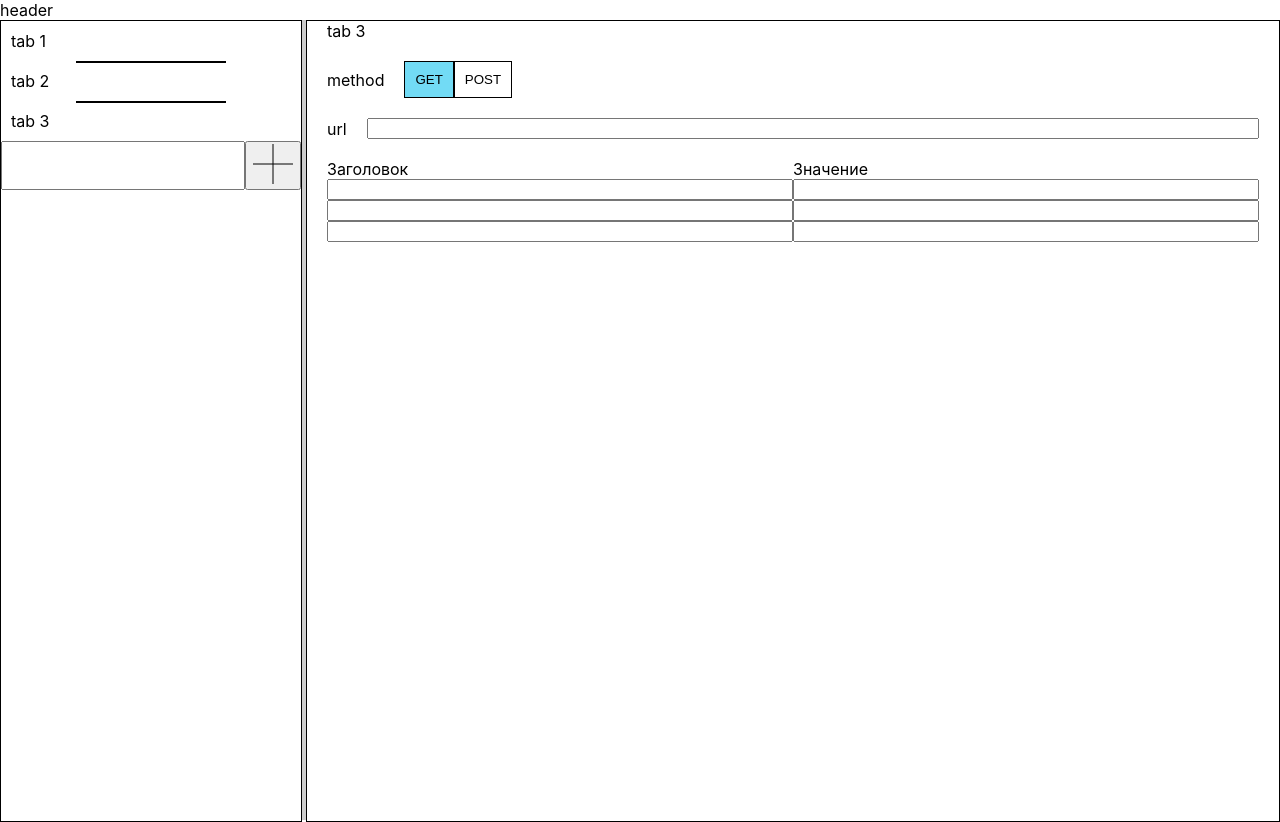
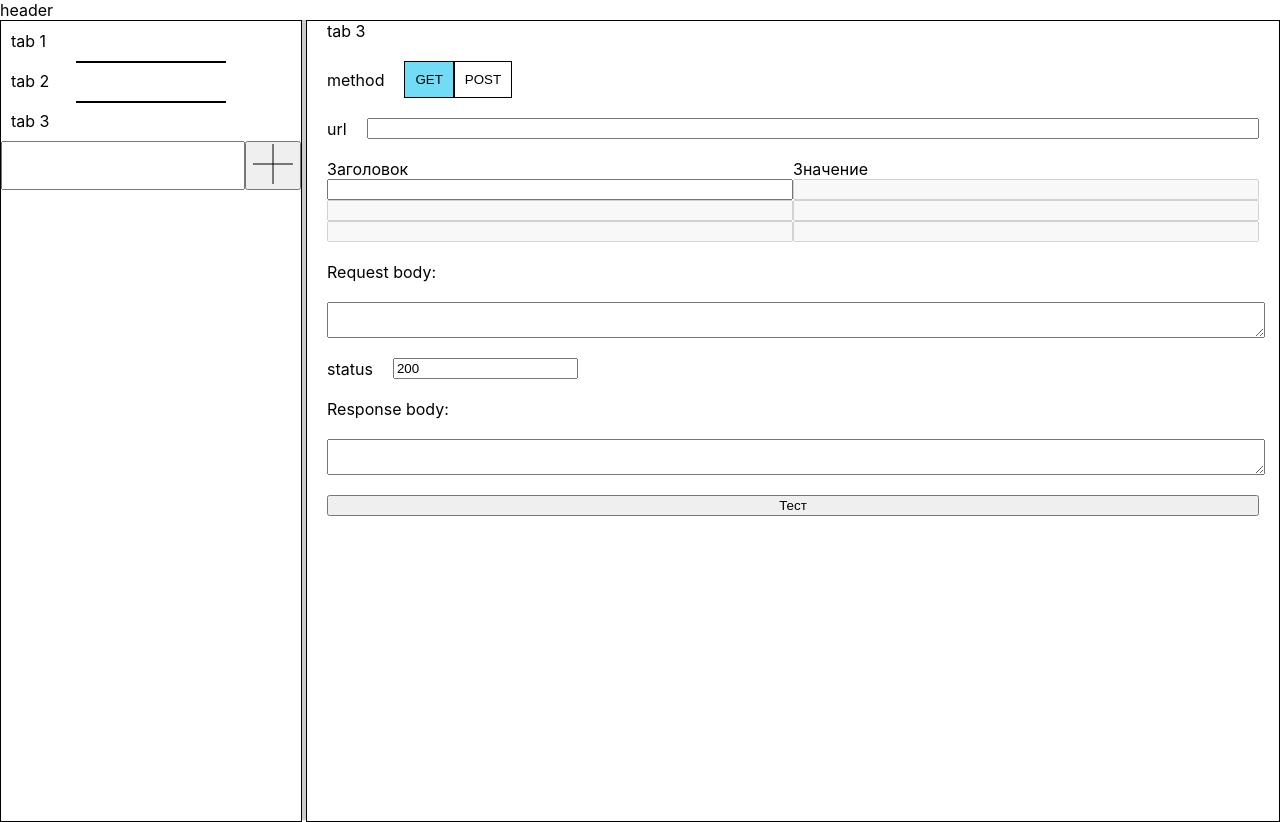
Before and after one commit to Rioskill/api-tester, a React (Vite) app in the folder client/: page / in a window 1280 px wide. Built offline with nearby package versions, Linux system fonts and the light colour scheme.

Commit message:
sending requests now

```diff
--- a/client/src/App.scss
+++ b/client/src/App.scss
@@ -35,6 +35,11 @@
 
 .text-input {
   width: 100%;
+}
+
+.textarea-input {
+  width: 100%;
+  resize: vertical;
 }
 
 .labeled {
--- a/client/src/components/Editor.tsx
+++ b/client/src/components/Editor.tsx
@@ -1,13 +1,18 @@
 import { observer } from "mobx-react-lite";
 import { HTTPMethod, store } from "../stores/AppStore";
+import { useState } from "react";
 
 import { Labeled } from "./forms/Labeled";
-import { TextInput } from "./forms/TextInput";
+import { Button } from "./forms/Button";
+import { TextInput, TextArea, NumberInput } from "./forms/TextInput";
 import { MethodSelector } from "./forms/MethodSelector";
 import { EditableTable } from "./forms/EditableTable";
+import { request_manager } from "../requestManager";
 
 const Editor = observer(() => {
     const methods: HTTPMethod[] = ['GET', 'POST'];
+
+    // const [text, setText] = useState('');
 
     return (
         <div className="editor">
@@ -29,6 +34,18 @@ const Editor = observer(() => {
                            keyName="Заголовок"
                            valueName="Значение"
             />
+
+            <label>Request body:</label>
+            <TextArea value={store.currentTab.requestBody} onChange={(body) => store.currentTab.setRequestBody(body)}/>
+
+            <Labeled label="status">
+                <NumberInput value={store.currentTab.responseStatus} onChange={(status) => store.currentTab.setResponseStatus(status)}/>
+            </Labeled>
+
+            <label>Response body:</label>
+            <TextArea value={store.currentTab.responseBody} onChange={(body) => store.currentTab.setResponseBody(body)}/>
+
+            <Button value="Тест" onClick={()=>request_manager.makeRequest(store.currentTab)}/>
         </div>
     )
 });
--- /dev/null
+++ b/client/src/components/forms/Button.tsx
@@ -0,0 +1,12 @@
+import { observer } from "mobx-react-lite";
+
+interface ButtonProps {
+    value: string
+    onClick: ()=>void
+}
+
+export const Button = observer(({value, onClick}: ButtonProps) => {
+    return (
+        <button onClick={()=>onClick()}>{value}</button>
+    )
+});
--- a/client/src/components/forms/EditableTable.tsx
+++ b/client/src/components/forms/EditableTable.tsx
@@ -22,8 +22,6 @@ export const EditableTable = observer(({paramTable, keyName='Key', valueName='Va
 
     const range = (i: number) => [...Array(i).keys()]
 
-    console.log(paramTable.params);
-
     return (
         <div className="params-table">
             <span>{keyName}</span>
@@ -39,8 +37,8 @@ export const EditableTable = observer(({paramTable, keyName='Key', valueName='Va
             {
                 range(paramTable.emptyRowsCnt).map((i) =>
                 <Fragment key={i}>
-                    <input value='' onChange={changeKey(paramTable.lastId)}/>
-                    <input value='' onChange={changeValue(paramTable.lastId)}/>
+                    <input value='' disabled={i !== 0} onChange={changeKey(paramTable.lastId)}/>
+                    <input value='' disabled={i !== 0 || !paramTable.valueIsEditable(paramTable.lastId)} onChange={changeValue(paramTable.lastId)}/>
                 </Fragment>)
             }
         </div>
--- a/client/src/components/forms/TextInput.tsx
+++ b/client/src/components/forms/TextInput.tsx
@@ -5,6 +5,11 @@ interface TextInputProps {
     value: string,
     onChange: (value: string)=>void
 };
+
+interface NumberInputProps {
+    value: number,
+    onChange: (value: number)=>void
+}
 
 export const TextInput = observer(({value, onChange}: TextInputProps) => {
     const handleChange = (e: ChangeEvent<HTMLInputElement>) => {
@@ -15,3 +20,29 @@ export const TextInput = observer(({value, onChange}: TextInputProps) => {
         <input type="text" className="text-input" value={value} onChange={handleChange}/>
     )
 });
+
+export const TextArea = observer(({value, onChange}: TextInputProps) => {
+    const handleChange = (e: ChangeEvent<HTMLTextAreaElement>) => {
+        onChange(e.target.value);
+    };
+
+    return (
+        <textarea value={value} className="textarea-input" onChange={handleChange}/>
+    )
+});
+
+export const NumberInput = observer(({value, onChange}: NumberInputProps) => {
+    const handleChange = (e: ChangeEvent<HTMLInputElement>) => {
+        const new_value = e.target.value;
+
+        if (new_value === '') {
+            onChange(0);
+        } else {
+            onChange(parseInt(new_value));
+        }
+    }
+
+    return (
+        <input type="number" className="number-input" value={value} onChange={handleChange}/>
+    )
+})
--- /dev/null
+++ b/client/src/requestManager.ts
@@ -0,0 +1,72 @@
+import { HTTPMethod, Tab } from "./stores/AppStore"
+import { Param } from "./stores/ParamTable"
+
+interface Request {
+    params: Param[],
+    body?: string
+}
+
+interface Response {
+    status: number,
+    body?: string
+}
+
+interface Test {
+    name: string,
+    method: HTTPMethod
+    url: string
+
+    request: Request
+    response: Response
+}
+
+export const makeTestFromTab = (tab: Tab) => {
+    return {
+        name: tab.name,
+        method: tab.method,
+        url: tab.url,
+
+        request: {
+            params: tab.requestParams,
+            body: tab.requestBody
+        },
+
+        response: {
+            status: tab.responseStatus,
+            body: tab.responseBody
+        }
+    }
+}
+
+export class RequestManager {
+    server_url: string
+
+    constructor(server_url: string) {
+        this.server_url = server_url;
+    }
+
+    makeRequest(test: Tab | Test) {
+        const makeTest = (test: Tab | Test) => {
+            if (test instanceof Tab) {
+                return makeTestFromTab(test);
+            }
+
+            return test;
+        }
+
+        const promise = fetch(this.server_url + '/api', {
+            method: 'POST',
+            headers: {
+                'Accept': 'application/json',
+                'Content-Type': 'application/json'
+            },
+            body: JSON.stringify(makeTest(test))
+        })
+
+        promise.then(response => {
+            response.json().then(json => console.log(json))
+        })
+    }
+}
+
+export const request_manager = new RequestManager('');
--- a/client/src/stores/AppStore.ts
+++ b/client/src/stores/AppStore.ts
@@ -16,20 +16,31 @@ export class Tab {
     method: HTTPMethod = 'GET'
 
     requestParams: ParamTable
+    requestBody: string = ''
+
+    responseStatus: number = 200;
+    responseBody: string = '';
 
     constructor(props?: TabParams) {
         this.name = props?.name || '';
         this.url = props?.url || '';
         this.method = props?.method || 'GET';
         this.requestParams = new ParamTable();
+        this.requestBody = '';
 
         makeObservable(this, {
             name: observable,
             url: observable,
             method: observable,
             requestParams: observable,
+            requestBody: observable,
+            responseStatus: observable,
+            responseBody: observable,
             setUrl: action,
             setMethod: action,
+            setRequestBody: action,
+            setResponseStatus: action,
+            setResponseBody: action
         })
     }
 
@@ -39,6 +50,18 @@ export class Tab {
 
     setMethod(method: HTTPMethod) {
         this.method = method;
+    }
+
+    setRequestBody(value: string) {
+        this.requestBody = value;
+    }
+
+    setResponseStatus(value: number) {
+        this.responseStatus = value;
+    }
+
+    setResponseBody(value: string) {
+        this.responseBody = value;
     }
 }
 
--- a/client/src/stores/ParamTable.ts
+++ b/client/src/stores/ParamTable.ts
@@ -61,9 +61,9 @@ export class ParamTable {
         const lastId = this.params.length - 1;
         const lastParam = this.params[lastId]
 
-        if (lastParam.key !== '' && lastParam.value === '') {
-            return 0;
-        }
+        // if (lastParam.key !== '' && lastParam.value === '') {
+        //     return 0;
+        // }
 
         return 1;
     }
@@ -74,16 +74,26 @@ export class ParamTable {
         }
         const lastId = this.params.length - 1;
         const lastParam = this.params[lastId]
-        return lastParam.key !== '' && lastParam.value === '';
+        return lastParam.key !== ''// && lastParam.value === '';
+    }
+
+    get length() {
+        return this.params.length;
     }
 
     get lastId() {
         if (this.params.length === 0) {
             return 0;
         }
-        if (this.lastValueIsEditable) {
-            return this.params.length - 1;
-        }
+
         return this.params.length;
     }
+
+    valueIsEditable(id: number) {
+        if (this.params.length <= id) {
+            return false;
+        }
+
+        return this.params[id].key != ''
+    }
 }
--- a/package.json
+++ b/package.json
@@ -12,6 +12,7 @@
   "author": "",
   "license": "ISC",
   "dependencies": {
+    "@types/express": "^4.17.20",
     "express": "^4.18.2"
   }
 }
```
Also changed, not shown: 6 other files (tests, documents, lock files or other folders).
